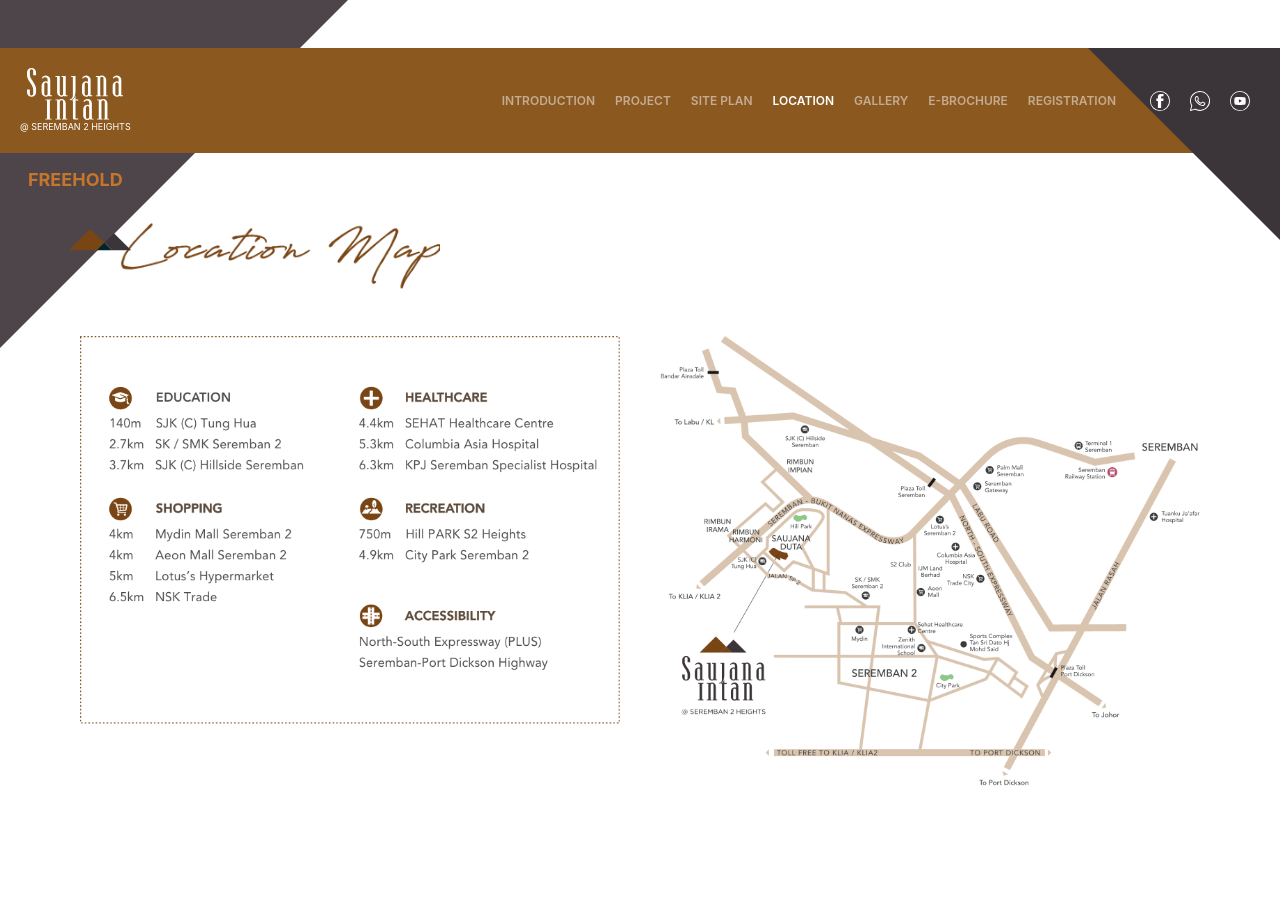
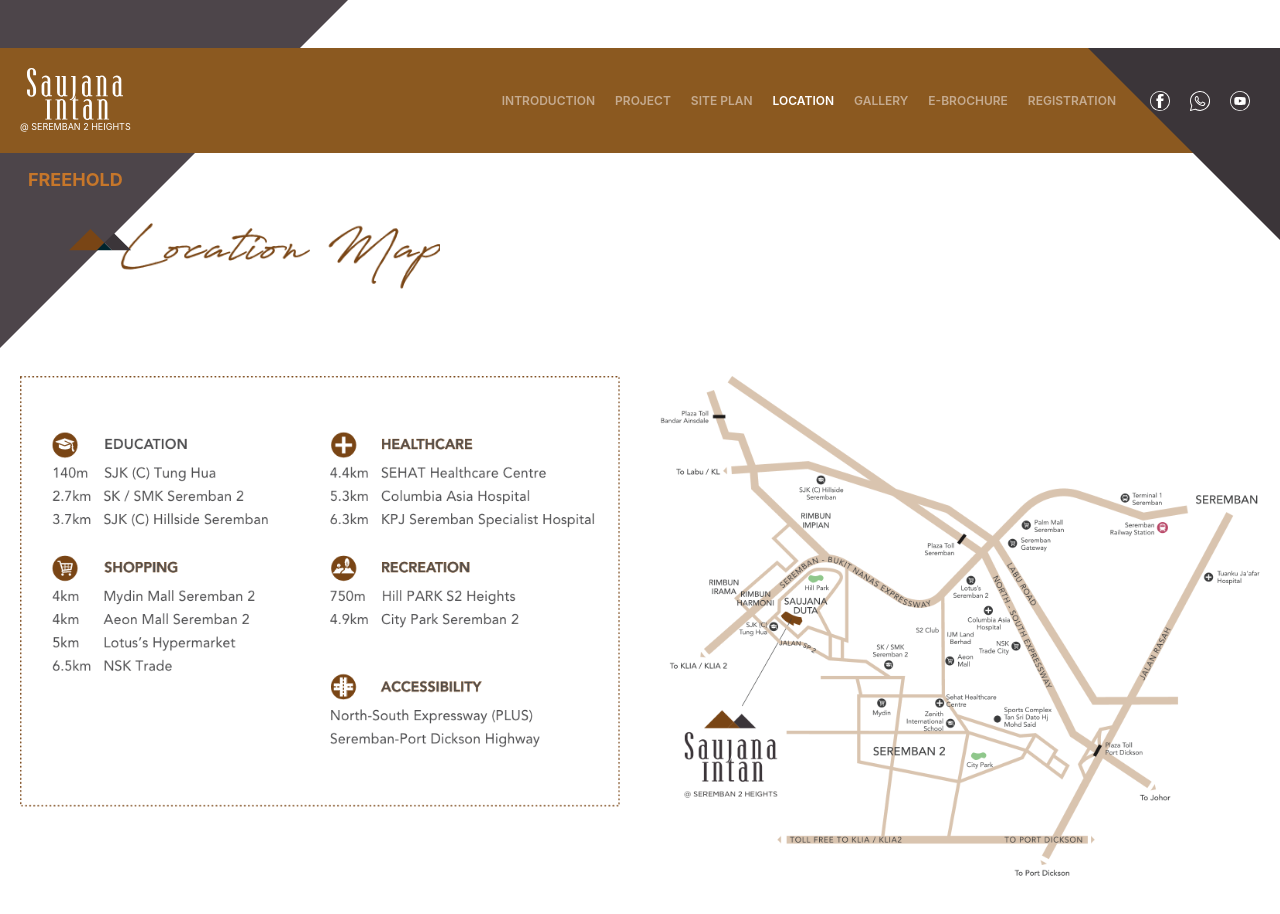
Before and after one commit to azuddin/saujana-impian, a Next.js app: page /location in a window 1280 px wide. Shown: the top 914 px of the page. Before the commit the page ends 828 px from the top, so only its background shows below. Built offline with nearby package versions, Linux system fonts and the light colour scheme.

Commit message:
adjust width

```diff
--- a/pages/location.tsx
+++ b/pages/location.tsx
@@ -2,6 +2,7 @@ import { useMediaQuery } from "@chakra-ui/react";
 import type { NextPage } from "next";
 import Head from "next/head";
 import { Layout } from "../components/Layout";
+import { Navbar } from "../components/Navbar";
 
 const LocationPage: NextPage = () => {
   const [isDesktop] = useMediaQuery("(min-width: 1024px)");
@@ -16,14 +17,18 @@ const LocationPage: NextPage = () => {
         />
         <link rel="icon" href="/favicon.ico" />
       </Head>
-      <Layout>
-        <div className="flex flex-col px-10 lg:px-0 pt-44 lg:mt-0">
+      <Navbar></Navbar>
+      <div className="flex flex-col px-10 lg:px-0 pt-44 lg:mt-0">
+        <div className="container mx-auto lg:px-20 mb-10">
           <div className="h-20 mt-0 lg:mt-10 mb-10 ">
             <img
               src="/assets/images/page-4/LocationMap@2x.png"
               className="h-full mx-auto lg:ml-10"
             />
           </div>
+        </div>
+
+        <div className="container mx-auto lg:px-5 mb-10">
           <div className="flex flex-col-reverse lg:flex-row gap-10">
             <div className="flex-1 ">
               <img
@@ -40,7 +45,7 @@ const LocationPage: NextPage = () => {
             </div>
           </div>
         </div>
-      </Layout>
+      </div>
     </>
   );
 };
```
